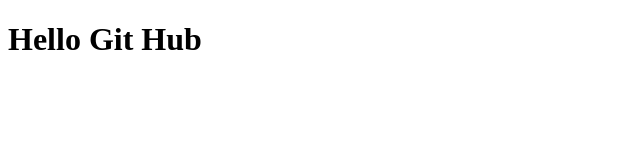
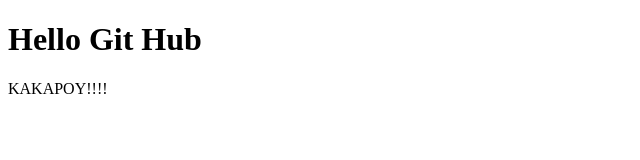
Before and after one commit to Maxieee-16/BSCS-2A, a plain HTML site: page index.html in a window 1280 px wide. Shown: the whole page, without its empty margins (0-640 px from the left). Drawn offline with Linux system fonts and the light colour scheme; files that its build step writes are made by us from their sources.

Commit message:
My third push

```diff
--- a/index.html
+++ b/index.html
@@ -8,6 +8,7 @@
 </head>
 <body>
     <h1>Hello Git Hub</h1>
+    KAKAPOY!!!!
 
     <script src="js/main.js"></script>
 </body>
```
